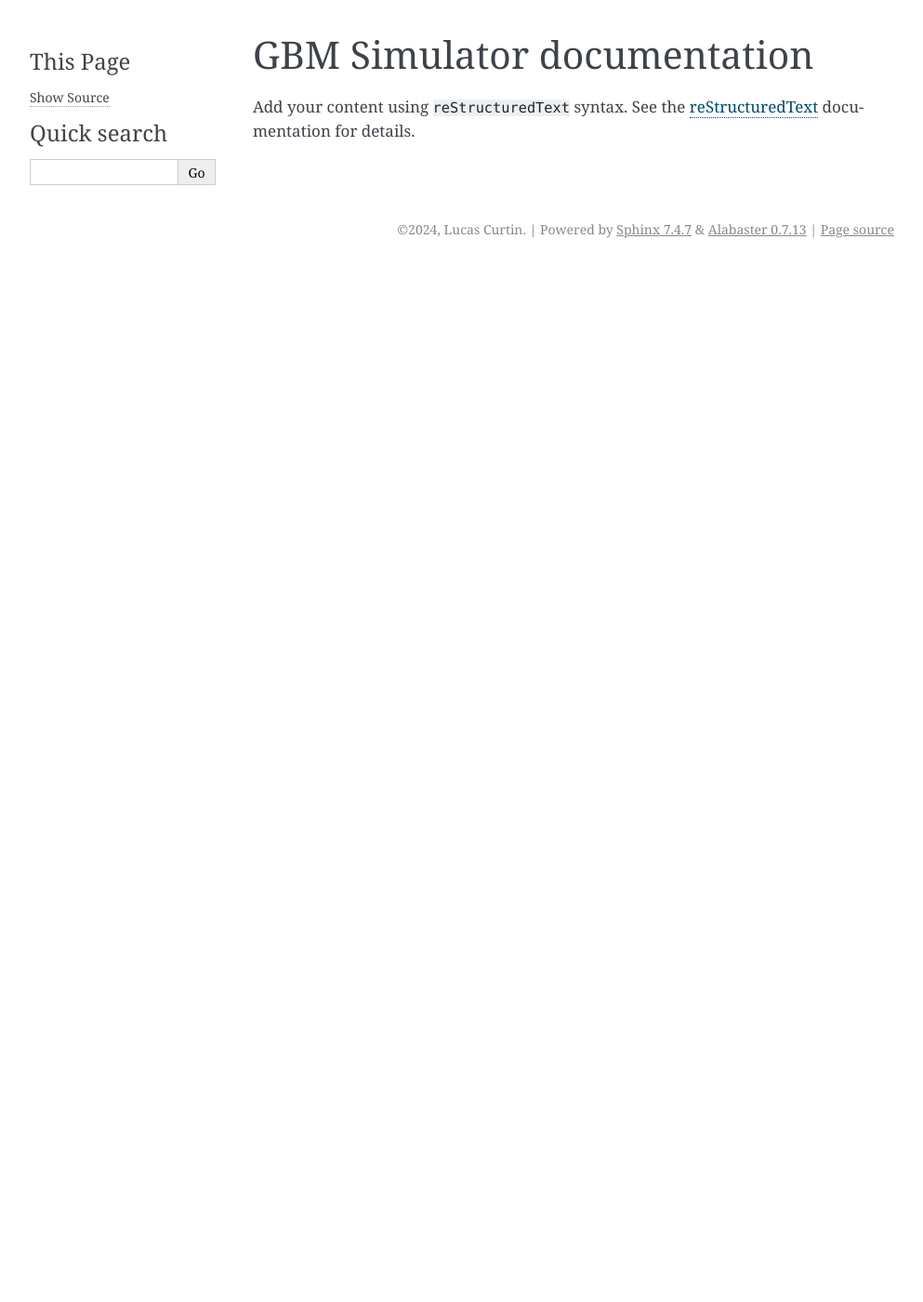
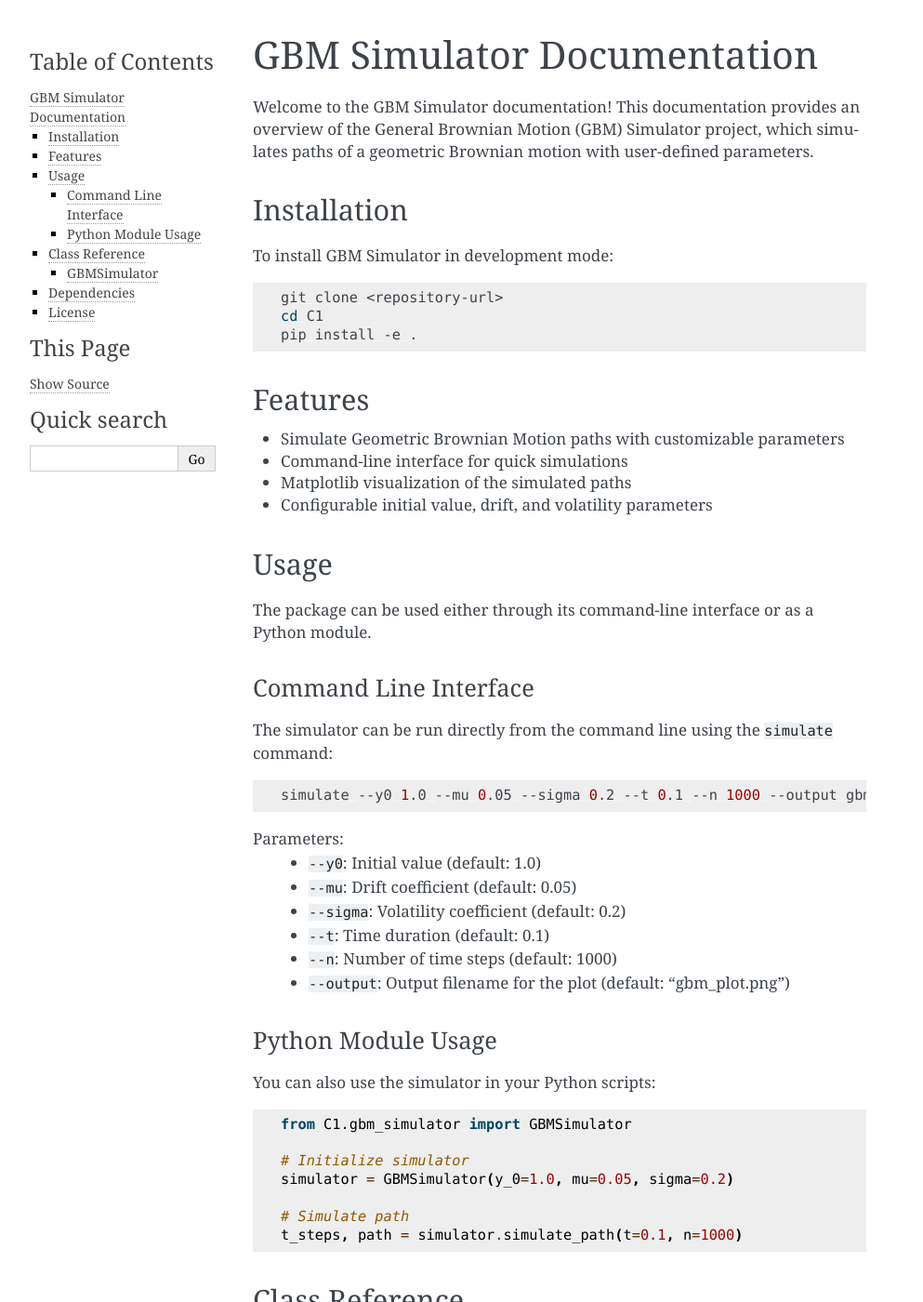
Before and after one commit to boboboon/C1, a Sphinx documentation site: the page built from docs/index.rst, in a window 1280 px wide and 1400 px high. Shown: the whole window at 93% size, without its empty margins (148-1141 px from the left). Built offline with Sphinx 7.4.7, drawn with Linux system fonts in a browser that asks for light colours; some of the changed text lies outside the part shown.

Commit message:
Hopefully this makes it pretty

```diff
--- a/docs/index.rst
+++ b/docs/index.rst
@@ -1,16 +1,87 @@
-.. GBM Simulator documentation master file, created by
-   sphinx-quickstart on Sun Nov 10 17:24:46 2024.
-   You can adapt this file completely to your liking, but it should at least
-   contain the root `toctree` directive.
+GBM Simulator Documentation
+==========================
 
-GBM Simulator documentation
-===========================
+Welcome to the GBM Simulator documentation! This documentation provides an overview of the General Brownian Motion (GBM) Simulator project, which simulates paths of a geometric Brownian motion with user-defined parameters.
 
-Add your content using ``reStructuredText`` syntax. See the
-`reStructuredText <https://www.sphinx-doc.org/en/master/usage/restructuredtext/index.html>`_
-documentation for details.
+Installation
+------------
 
+To install GBM Simulator in development mode:
 
-.. toctree::
-   :maxdepth: 2
-   :caption: Contents:
+.. code-block:: bash
+
+   git clone <repository-url>
+   cd C1
+   pip install -e .
+
+Features
+--------
+
+- Simulate Geometric Brownian Motion paths with customizable parameters
+- Command-line interface for quick simulations
+- Matplotlib visualization of the simulated paths
+- Configurable initial value, drift, and volatility parameters
+
+Usage
+-----
+
+The package can be used either through its command-line interface or as a Python module.
+
+Command Line Interface
+~~~~~~~~~~~~~~~~~~~~
+
+The simulator can be run directly from the command line using the ``simulate`` command:
+
+.. code-block:: bash
+
+   simulate --y0 1.0 --mu 0.05 --sigma 0.2 --t 0.1 --n 1000 --output gbm_plot.png
+
+Parameters:
+   - ``--y0``: Initial value (default: 1.0)
+   - ``--mu``: Drift coefficient (default: 0.05)
+   - ``--sigma``: Volatility coefficient (default: 0.2)
+   - ``--t``: Time duration (default: 0.1)
+   - ``--n``: Number of time steps (default: 1000)
+   - ``--output``: Output filename for the plot (default: "gbm_plot.png")
+
+Python Module Usage
+~~~~~~~~~~~~~~~~~
+
+You can also use the simulator in your Python scripts:
+
+.. code-block:: python
+
+   from C1.gbm_simulator import GBMSimulator
+
+   # Initialize simulator
+   simulator = GBMSimulator(y_0=1.0, mu=0.05, sigma=0.2)
+
+   # Simulate path
+   t_steps, path = simulator.simulate_path(t=0.1, n=1000)
+
+Class Reference
+-------------
+
+GBMSimulator
+~~~~~~~~~~~
+
+.. autoclass:: C1.gbm_simulator.GBMSimulator
+   :members:
+   :undoc-members:
+   :show-inheritance:
+
+Dependencies
+-----------
+
+The package requires Python 3.8 or later and the following main dependencies:
+
+- numpy
+- matplotlib
+- loguru
+
+For a complete list of dependencies, see the ``pyproject.toml`` file.
+
+License
+-------
+
+This project is licensed under the MIT License. See the LICENSE file for more details.
```
